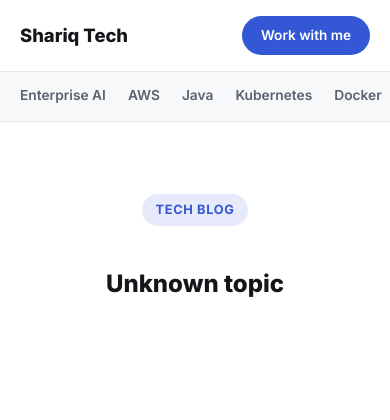
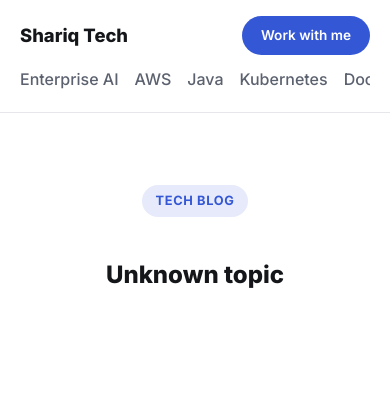
Before and after one commit to shariq-alee/landing-site, a Spring Boot app: page /topic.html in a window 390 px wide. Shown: the top 420 px of the page. Run offline with Spring Boot 4, Linux system fonts and the light colour scheme.

Commit message:
Make the tech topics the menu bar itself
Removes Services, About, Certifications and Contact from the nav and puts
the eight topics in their place, so they pick up the existing nav link
styling rather than sitting in a separate bar of their own. The active
topic is underlined in the brand colour.

With four links gone the eight fit on one row at desktop width; below
1100px the nav wraps onto its own full-width row instead. The old rule
hid the nav entirely under 640px, which would now leave a phone with no
navigation at all, so it scrolls horizontally there instead.

The homepage sections remain reachable by scrolling and from the
"Work with me" button, which still links to the contact form.

Co-Authored-By: Claude Opus 5 <noreply@anthropic.com>
Claude-Session: https://claude.ai/code/session_013jqHHoqYRJyfE77TXDNzH9

```diff
--- a/src/main/resources/static/css/styles.css
+++ b/src/main/resources/static/css/styles.css
@@ -65,43 +65,24 @@ a { color: inherit; text-decoration: none; }
 
 .nav-links {
   display: flex;
-  gap: 24px;
+  gap: 16px;
   font-weight: 500;
   color: var(--color-text-muted);
-}
-
-.nav-links a:hover, .nav-links a.active { color: var(--color-text); }
-
-/* Topic bar (tech sections in the menu bar) */
-.topic-bar {
-  border-top: 1px solid var(--color-border);
-  background: var(--color-bg-alt);
-}
-
-.topic-bar-inner {
-  display: flex;
-  gap: 22px;
-  align-items: center;
-  padding-top: 10px;
-  padding-bottom: 10px;
   overflow-x: auto;
   scrollbar-width: none;
 }
 
-.topic-bar-inner::-webkit-scrollbar { display: none; }
+.nav-links::-webkit-scrollbar { display: none; }
 
-.topic-bar-inner a {
-  font-size: 0.86rem;
-  font-weight: 600;
-  color: var(--color-text-muted);
+.nav-links a {
   white-space: nowrap;
-  padding: 3px 0;
+  padding: 2px 0;
   border-bottom: 2px solid transparent;
 }
 
-.topic-bar-inner a:hover { color: var(--color-text); }
+.nav-links a:hover { color: var(--color-text); }
 
-.topic-bar-inner a.active {
+.nav-links a.active {
   color: var(--color-primary);
   border-bottom-color: var(--color-primary);
 }
@@ -542,6 +523,9 @@ a { color: inherit; text-decoration: none; }
   border-top: 1px solid var(--color-border);
 }
 
-@media (max-width: 640px) {
-  .nav-links { display: none; }
+@media (max-width: 1100px) {
+  /* The topics are the only navigation now, so they wrap onto their own
+     scrollable row rather than disappearing on narrow screens. */
+  .header-inner { flex-wrap: wrap; row-gap: 10px; }
+  .nav-links { order: 3; width: 100%; }
 }
--- a/src/main/resources/static/js/blog.js
+++ b/src/main/resources/static/js/blog.js
@@ -201,7 +201,7 @@ const TOPICS = [
 ];
 
 function markActiveTopic(slug) {
-  document.querySelectorAll('.topic-bar-inner a').forEach(a => {
+  document.querySelectorAll('.nav-links a').forEach(a => {
     if (a.getAttribute('href') === `/${slug}`) a.classList.add('active');
   });
 }
--- a/src/main/resources/static/topic.html
+++ b/src/main/resources/static/topic.html
@@ -16,15 +16,6 @@
   <div class="container header-inner">
     <a href="/index.html#top" class="logo">Shariq Tech</a>
     <nav class="nav-links">
-      <a href="/index.html#services">Services</a>
-      <a href="/index.html#about">About</a>
-      <a href="/index.html#certifications">Certifications</a>
-      <a href="/index.html#contact">Contact</a>
-    </nav>
-    <a href="/index.html#contact" class="btn btn-small btn-primary">Work with me</a>
-  </div>
-  <nav class="topic-bar" aria-label="Topics">
-    <div class="container topic-bar-inner">
       <a href="/enterprise-ai">Enterprise AI</a>
       <a href="/aws">AWS</a>
       <a href="/java">Java</a>
@@ -33,8 +24,9 @@
       <a href="/databases">Databases</a>
       <a href="/messaging">Messaging</a>
       <a href="/package-management">Package Management</a>
-    </div>
-  </nav>
+    </nav>
+    <a href="/index.html#contact" class="btn btn-small btn-primary">Work with me</a>
+  </div>
 </header>
 
 <main>
```
Also changed, not shown: src/main/resources/static/blog.html (+3 -10 lines), src/main/resources/static/index.html (+3 -11 lines), src/main/resources/static/post.html (+3 -10 lines).
